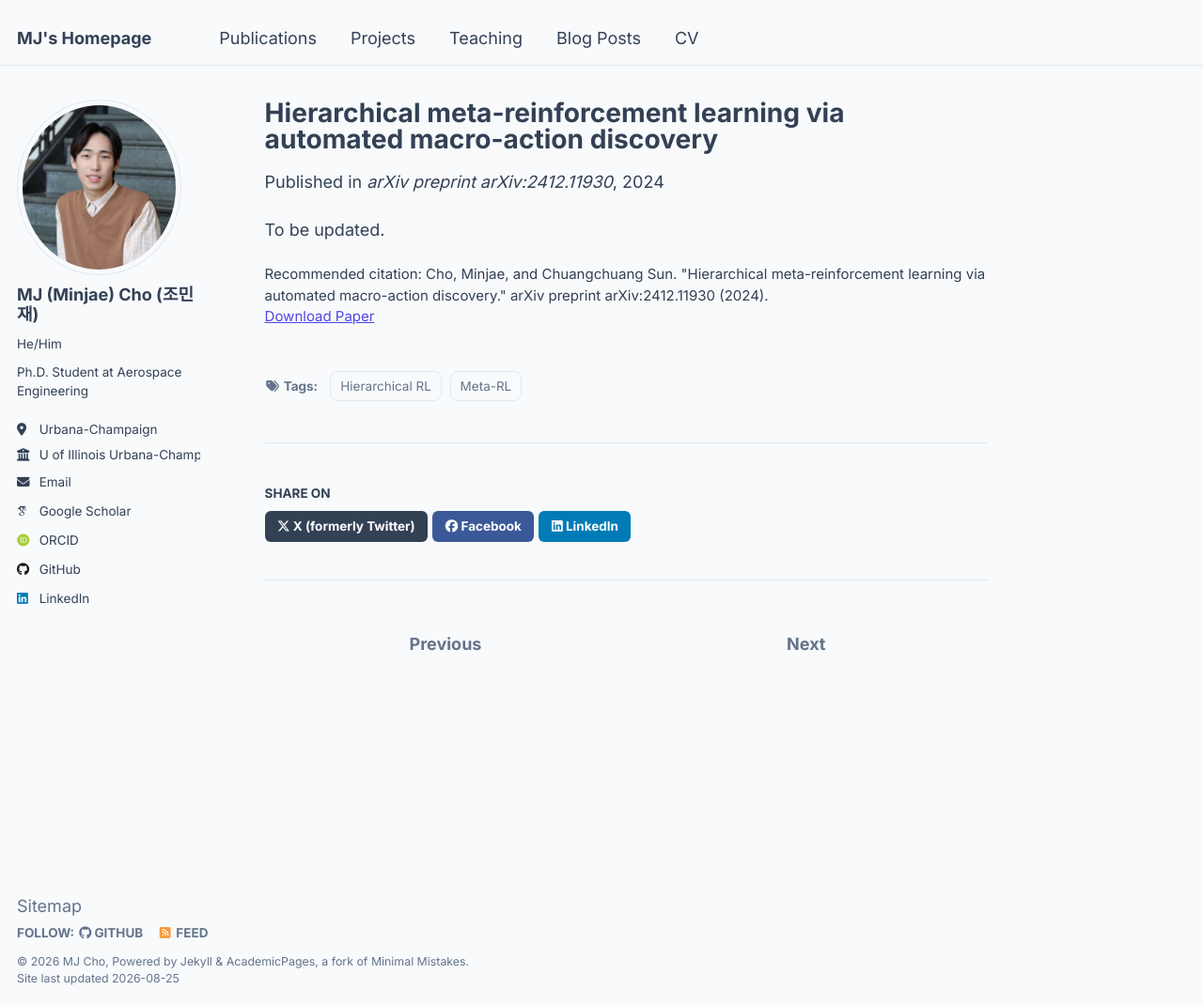
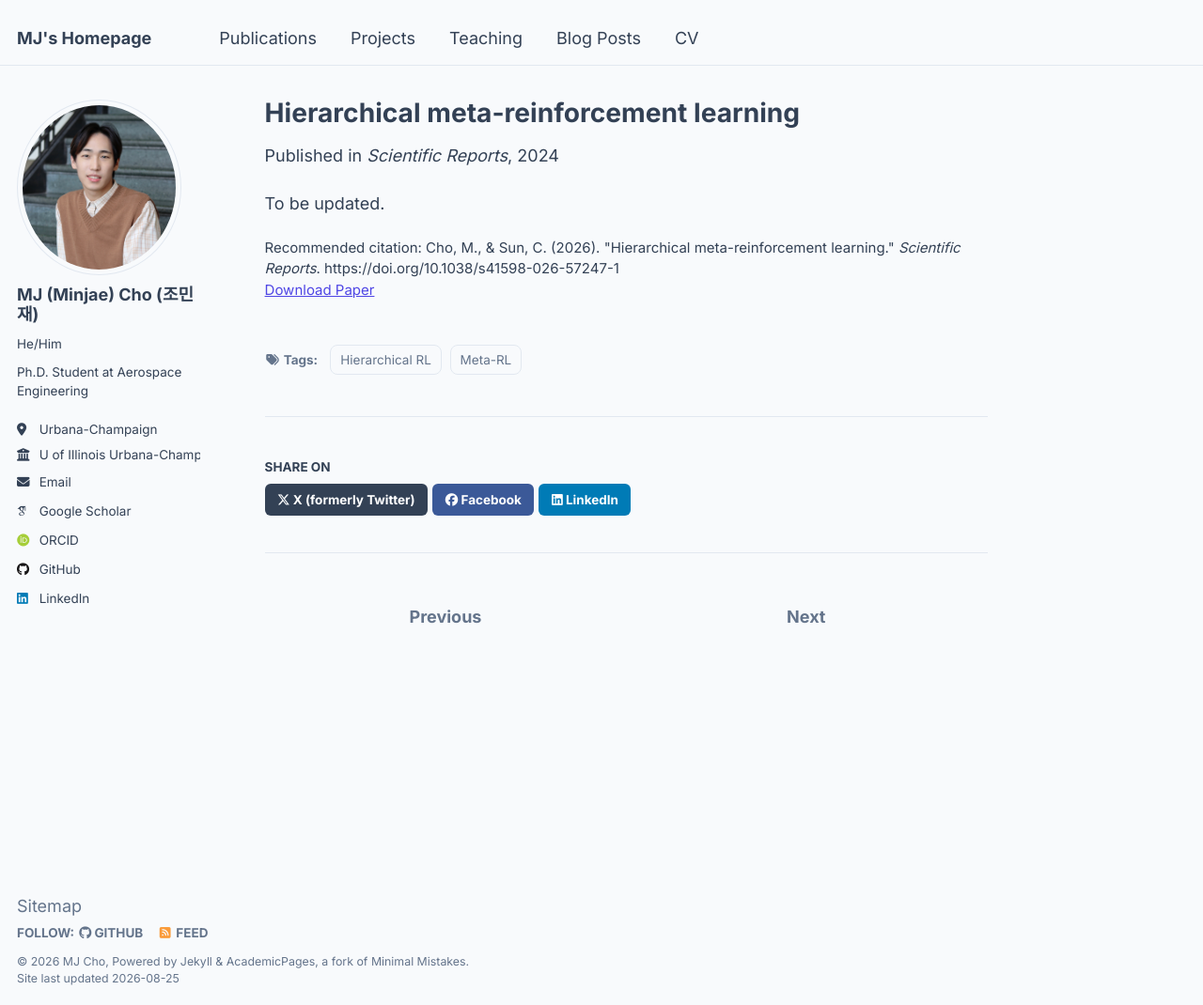
Before and after one commit to Mgineer117/Mgineer117.github.io, a Jekyll site: the page built from _publications/2024-12-16-HIMETA.md, in a window 1280 px wide and 1070 px high. Shown: the whole window at 94% size. Built offline with Jekyll 4.4.1, drawn with Linux system fonts in a browser that asks for light colours; some web fonts are replaced.

Commit message:
Update HiMeta record: published in Scientific Reports
- Retitle to published form "Hierarchical meta-reinforcement learning"
  (Scientific Reports dropped the arXiv subtitle)
- Move from preprints to journals; venue is now Scientific Reports
- Point paperurl at the open-access Nature article
- Cite by DOI (10.1038/s41598-026-57247-1); no volume/article number
  yet, as this is the early-share version pending the Version of Record

Co-Authored-By: Claude Opus 5 <noreply@anthropic.com>

```diff
--- a/_publications/2024-12-16-HIMETA.md
+++ b/_publications/2024-12-16-HIMETA.md
@@ -1,9 +1,9 @@
 ---
-title: "Hierarchical meta-reinforcement learning via automated macro-action discovery"
+title: "Hierarchical meta-reinforcement learning"
 collection: publications
-category: preprints
-venue: 'arXiv preprint arXiv:2412.11930'
-paperurl: 'https://arxiv.org/pdf/2412.11930?'
+category: journals
+venue: 'Scientific Reports'
+paperurl: 'https://www.nature.com/articles/s41598-026-57247-1'
 codeurl: 'https://github.com/Mgineer117/himeta'
 date: 2024-12-16
 teaser: '/files/HIMETA/himeta.gif'
@@ -12,7 +12,7 @@ permalink: /publication/2024-12-16-HIMETA
 tags:
   - Meta-RL
   - Hierarchical RL
-citation: 'Cho, Minjae, and Chuangchuang Sun. "Hierarchical meta-reinforcement learning via automated macro-action discovery." arXiv preprint arXiv:2412.11930 (2024).'
+citation: 'Cho, M., &amp; Sun, C. (2026). &quot;Hierarchical meta-reinforcement learning.&quot; <i>Scientific Reports</i>. https://doi.org/10.1038/s41598-026-57247-1'
 mathjax: true
 ---
 
```
